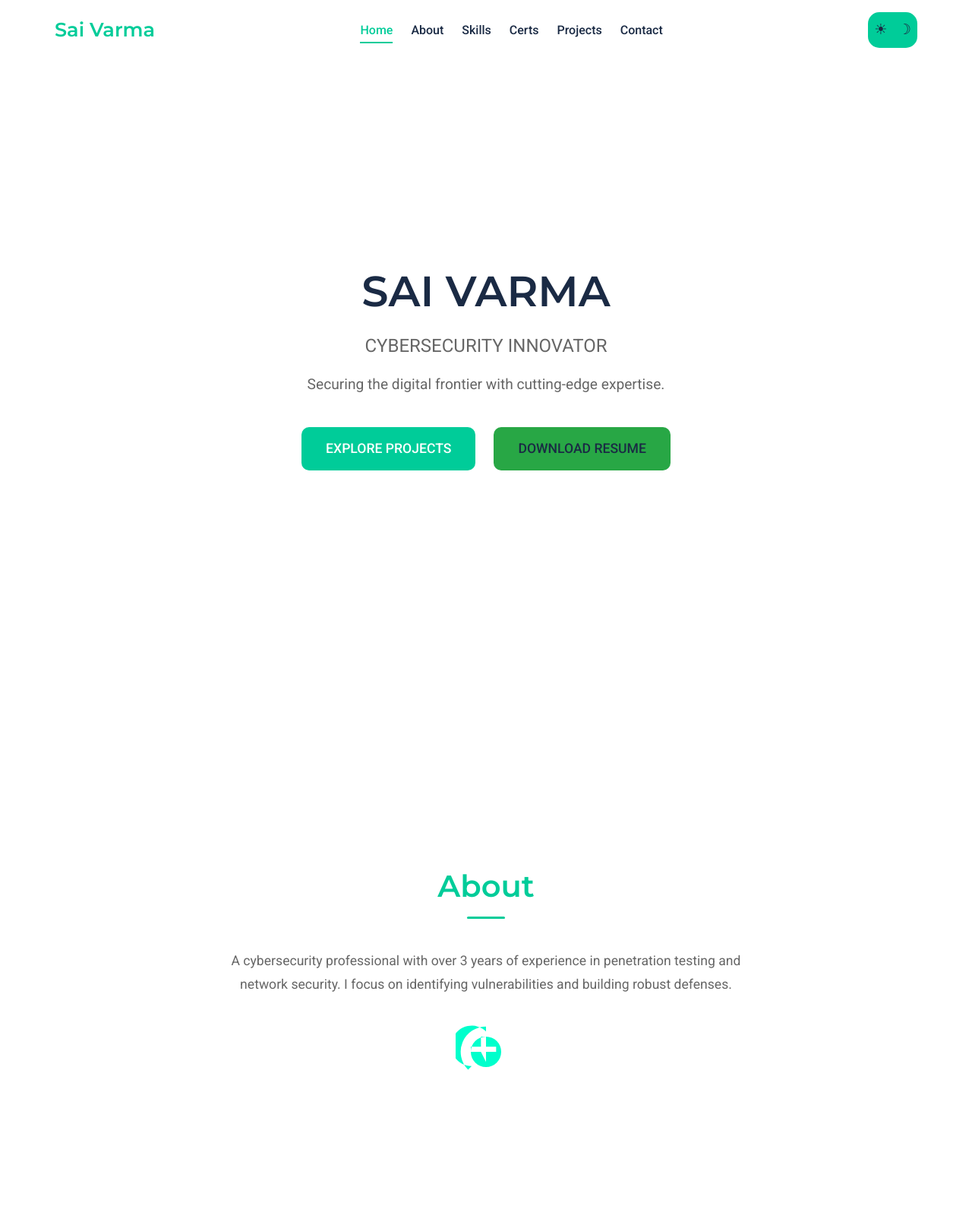
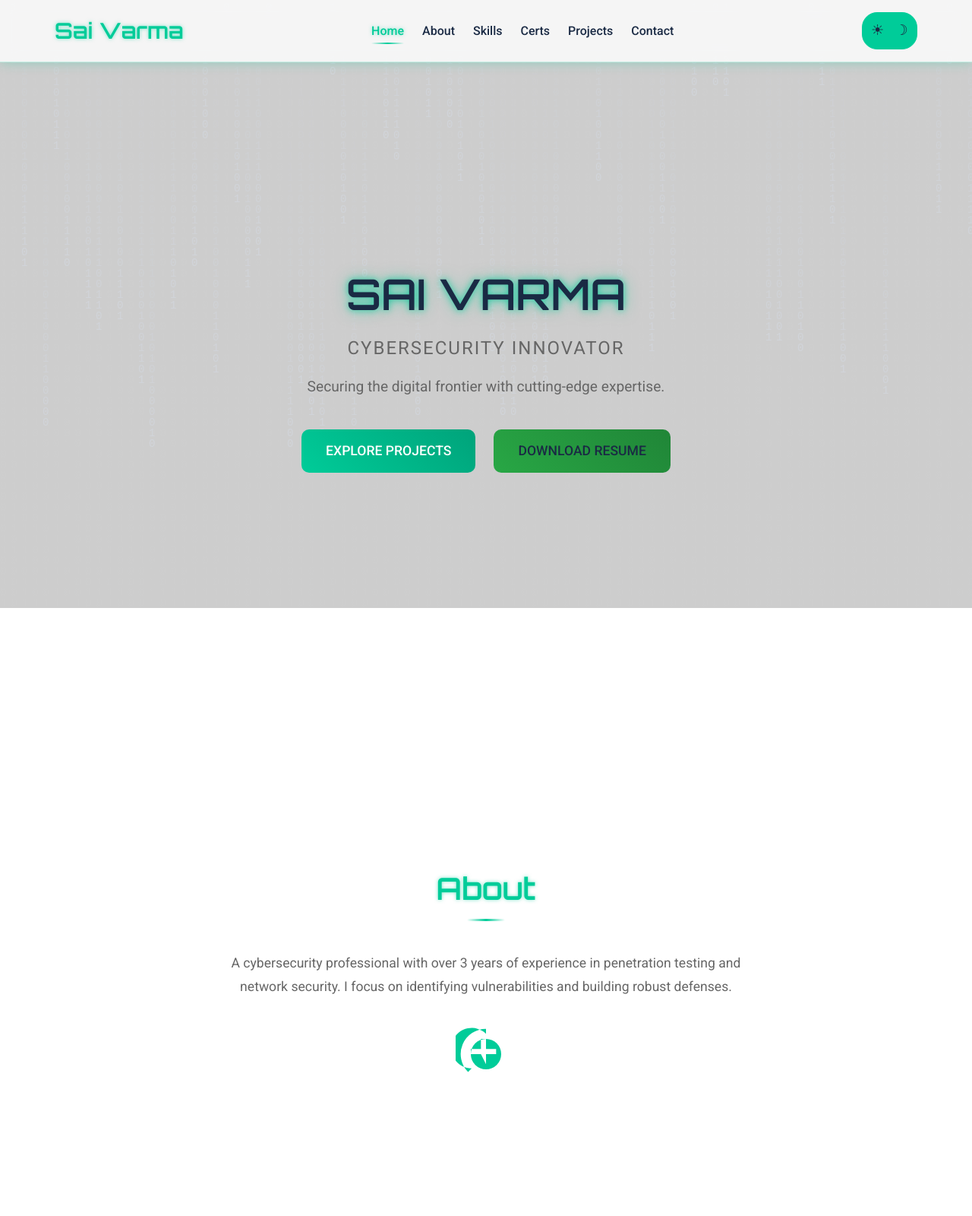
Before and after one commit to saivarmadpr/saivarmadpr.github.io, a website: page index.html in a window 1280 px wide. Shown: the top 1600 px of the page at 76% size. Drawn offline with nearby package versions, Linux system fonts and the light colour scheme.

Commit message:
digital animation added

```diff
--- a/index.html
+++ b/index.html
@@ -9,9 +9,10 @@
     <meta name="author" content="Sai Varma">
     <link rel="icon" type="image/png" href="favicon.png">
     <link rel="stylesheet" href="styles.css">
-    <link href="https://fonts.googleapis.com/css2?family=Roboto:wght@400;500&family=Montserrat:wght@600&display=swap" rel="stylesheet">
+    <link href="https://fonts.googleapis.com/css2?family=Orbitron:wght@600&family=Roboto:wght@400;500&display=swap" rel="stylesheet">
 </head>
 <body>
+    <canvas id="background-canvas"></canvas>
     <header class="header">
         <nav class="nav">
             <div class="nav__brand">Sai Varma</div>
@@ -56,7 +57,7 @@
             <div class="container">
                 <h2 class="section__title">About</h2>
                 <p class="about__description">A cybersecurity professional with over 3 years of experience in penetration testing and network security. I focus on identifying vulnerabilities and building robust defenses.</p>
-                <svg class="cyber-icon" xmlns="http://www.w3.org/2000/svg" viewBox="0 0 24 24" fill="#00ffcc" width="80px" height="80px" aria-label="Cybersecurity icon">
+                <svg class="cyber-icon" xmlns="http://www.w3.org/2000/svg" viewBox="0 0 24 24" fill="currentColor" width="80px" height="80px" aria-label="Cybersecurity icon">
                     <path d="M12 2a10 10 0 00-7.07 17.07l1.41-1.41A8 8 0 1112 4v2zm0 16a6 6 0 100-12 6 6 0 000 12zm-2-6H6v-2h4V6h2v4h4v2h-4v4z"/>
                 </svg>
             </div>
--- a/script.js
+++ b/script.js
@@ -157,4 +157,44 @@ document.addEventListener('DOMContentLoaded', () => {
             localStorage.setItem('theme', 'light');
         }
     });
+
+    // Matrix background effect
+    const canvas = document.getElementById('background-canvas');
+    const ctx = canvas.getContext('2d');
+    canvas.height = window.innerHeight;
+    canvas.width = window.innerWidth;
+
+    const chars = '01';
+    const fontSize = 14;
+    const columns = canvas.width / fontSize;
+    const drops = [];
+
+    for (let x = 0; x < columns; x++) {
+        drops[x] = 1;
+    }
+
+    function draw() {
+        ctx.fillStyle = 'rgba(0, 0, 0, 0.05)';
+        ctx.fillRect(0, 0, canvas.width, canvas.height);
+
+        ctx.fillStyle = document.body.classList.contains('light-mode') ? '#1a2a44' : '#00ffcc';
+        ctx.font = fontSize + 'px monospace';
+
+        for (let i = 0; i < drops.length; i++) {
+            const text = chars.charAt(Math.floor(Math.random() * chars.length));
+            ctx.fillText(text, i * fontSize, drops[i] * fontSize);
+
+            if (drops[i] * fontSize > canvas.height && Math.random() > 0.975) {
+                drops[i] = 0;
+            }
+            drops[i]++;
+        }
+    }
+
+    setInterval(draw, 50);
+
+    window.addEventListener('resize', () => {
+        canvas.height = window.innerHeight;
+        canvas.width = window.innerWidth;
+    });
 });
--- a/styles.css
+++ b/styles.css
@@ -15,6 +15,10 @@
     --border: #333333;
     --btn-primary: #00cc99;
     --btn-secondary: #28a745;
+    --accent-rgb: 0, 255, 204;
+    --background-rgb: 26, 42, 68;
+    --btn-primary-rgb: 0, 204, 153;
+    --btn-secondary-rgb: 40, 167, 69;
 }
 
 body.light-mode {
@@ -27,6 +31,10 @@ body.light-mode {
     --border: #cccccc;
     --btn-primary: #00cc99;
     --btn-secondary: #28a745;
+    --accent-rgb: 0, 204, 153;
+    --background-rgb: 255, 255, 255;
+    --btn-primary-rgb: 0, 204, 153;
+    --btn-secondary-rgb: 40, 167, 69;
 }
 
 body {
@@ -39,22 +47,15 @@ body {
     transition: all 0.3s ease;
 }
 
-body::before,
-body::after {
-    content: '';
+/* Background Canvas */
+#background-canvas {
     position: fixed;
+    top: 0;
+    left: 0;
     width: 100%;
-    height: 20px;
-    background: linear-gradient(to bottom, rgba(var(--accent-rgb), 0.3), transparent);
-    z-index: 1;
-}
-
-body::before {
-    top: 0;
-}
-
-body::after {
-    bottom: 0;
+    height: 100%;
+    z-index: 0;
+    opacity: 0.2;
 }
 
 /* Header */
@@ -63,10 +64,11 @@ body::after {
     top: 0;
     left: 0;
     width: 100%;
-    background: rgba(var(--background-rgb), 0.95);
-    backdrop-filter: blur(5px);
+    background: rgba(var(--background-rgb), 0.8);
+    backdrop-filter: blur(10px);
     z-index: 1000;
-    border-bottom: 1px solid rgba(var(--accent-rgb), 0.1);
+    border-bottom: 1px solid rgba(var(--accent-rgb), 0.2);
+    box-shadow: 0 0 15px rgba(var(--accent-rgb), 0.3);
 }
 
 .nav {
@@ -79,15 +81,16 @@ body::after {
 }
 
 .nav__brand {
-    font-family: 'Montserrat', sans-serif;
-    font-size: 1.6rem;
+    font-family: 'Orbitron', sans-serif;
+    font-size: 1.8rem;
     font-weight: 600;
     color: var(--accent);
-    transition: color 0.3s ease;
+    text-shadow: 0 0 5px rgba(var(--accent-rgb), 0.5);
+    transition: text-shadow 0.3s ease;
 }
 
 .nav__brand:hover {
-    color: color-mix(in srgb, var(--accent) 80%, #000000);
+    text-shadow: 0 0 10px rgba(var(--accent-rgb), 0.8);
 }
 
 .nav__list {
@@ -103,11 +106,12 @@ body::after {
     color: var(--text);
     padding: 0.5rem 0;
     position: relative;
-    transition: color 0.3s ease;
+    transition: color 0.3s ease, text-shadow 0.3s ease;
 }
 
 .nav__link:hover, .nav__link.active {
     color: var(--accent);
+    text-shadow: 0 0 5px rgba(var(--accent-rgb), 0.5);
 }
 
 .nav__link.active::after {
@@ -117,7 +121,7 @@ body::after {
     left: 0;
     width: 100%;
     height: 2px;
-    background: var(--accent);
+    background: linear-gradient(90deg, transparent, var(--accent), transparent);
     transition: width 0.3s ease;
 }
 
@@ -181,29 +185,37 @@ body::after {
     align-items: center;
     gap: 0.5rem;
     cursor: pointer;
-    padding: 0.3rem;
-    border-radius: 15px;
-    background: var(--card-bg);
-    transition: background 0.3s ease;
+    padding: 0.3rem 0.5rem;
+    border-radius: 20px;
+    background: rgba(var(--accent-rgb), 0.1);
+    border: 1px solid rgba(var(--accent-rgb), 0.3);
+    transition: background 0.3s ease, border 0.3s ease;
+}
+
+.theme-toggle__label:hover {
+    background: rgba(var(--accent-rgb), 0.2);
 }
 
 .theme-toggle__input:checked + .theme-toggle__label {
     background: var(--accent);
+    border: 1px solid var(--accent);
 }
 
 .theme-toggle__sun,
 .theme-toggle__moon {
     font-size: 1.2rem;
     padding: 0.2rem;
-    transition: color 0.3s ease;
+    transition: color 0.3s ease, transform 0.3s ease;
 }
 
 .theme-toggle__input:checked ~ .theme-toggle__sun {
-    color: var(--text);
+    color: var(--background);
+    transform: scale(1.1);
 }
 
 .theme-toggle__input:checked ~ .theme-toggle__moon {
     color: var(--background);
+    transform: scale(0.9);
 }
 
 @media (max-width: 768px) {
@@ -248,6 +260,7 @@ body::after {
     display: flex;
     align-items: center;
     justify-content: center;
+    position: relative;
 }
 
 .container {
@@ -258,12 +271,13 @@ body::after {
 }
 
 .section__title {
-    font-family: 'Montserrat', sans-serif;
+    font-family: 'Orbitron', sans-serif;
     font-size: 2.5rem;
     text-align: center;
     margin-bottom: 2.5rem;
     color: var(--accent);
     position: relative;
+    text-shadow: 0 0 5px rgba(var(--accent-rgb), 0.5);
 }
 
 .section__title::after {
@@ -271,7 +285,7 @@ body::after {
     display: block;
     width: 50px;
     height: 3px;
-    background: var(--accent);
+    background: linear-gradient(90deg, transparent, var(--accent), transparent);
     margin: 0.5rem auto 0;
     border-radius: 2px;
 }
@@ -297,11 +311,13 @@ body::after {
 }
 
 .home__title {
-    font-family: 'Montserrat', sans-serif;
+    font-family: 'Orbitron', sans-serif;
     font-size: 3.5rem;
     margin-bottom: 0.5rem;
     color: var(--text);
     text-transform: uppercase;
+    text-shadow: 0 0 10px rgba(var(--accent-rgb), 0.5);
+    animation: neon-flicker 2s infinite alternate;
 }
 
 .home__subtitle {
@@ -310,6 +326,7 @@ body::after {
     color: var(--secondary-text);
     margin-bottom: 1rem;
     text-transform: uppercase;
+    letter-spacing: 2px;
 }
 
 .home__description {
@@ -333,29 +350,46 @@ body::after {
     padding: 0.9rem 2rem;
     border-radius: 10px;
     text-decoration: none;
-    transition: transform 0.3s ease, box-shadow 0.3s ease;
+    transition: transform 0.3s ease, box-shadow 0.3s ease, background 0.3s ease;
     text-transform: uppercase;
     font-size: 1.1rem;
+    position: relative;
+    overflow: hidden;
 }
 
 .btn-primary {
-    background: var(--btn-primary);
+    background: linear-gradient(45deg, var(--btn-primary), color-mix(in srgb, var(--btn-primary) 80%, #000000));
     color: var(--background);
 }
 
 .btn-primary:hover {
     transform: translateY(-3px);
-    box-shadow: 0 5px 15px rgba(var(--btn-primary-rgb), 0.4);
+    box-shadow: 0 5px 15px rgba(var(--btn-primary-rgb), 0.5);
 }
 
 .btn-secondary {
-    background: var(--btn-secondary);
+    background: linear-gradient(45deg, var(--btn-secondary), color-mix(in srgb, var(--btn-secondary) 80%, #000000));
     color: var(--text);
 }
 
 .btn-secondary:hover {
     transform: translateY(-3px);
-    box-shadow: 0 5px 15px rgba(var(--btn-secondary-rgb), 0.4);
+    box-shadow: 0 5px 15px rgba(var(--btn-secondary-rgb), 0.5);
+}
+
+.btn::before {
+    content: '';
+    position: absolute;
+    top: 0;
+    left: -100%;
+    width: 100%;
+    height: 100%;
+    background: linear-gradient(90deg, transparent, rgba(255, 255, 255, 0.3), transparent);
+    transition: left 0.5s ease;
+}
+
+.btn:hover::before {
+    left: 100%;
 }
 
 /* About */
@@ -372,11 +406,13 @@ body::after {
 .cyber-icon {
     display: block;
     margin: 0 auto;
-    transition: transform 0.3s ease;
+    transition: transform 0.3s ease, filter 0.3s ease;
+    color: var(--accent);
 }
 
 .cyber-icon:hover {
     transform: rotate(15deg) scale(1.1);
+    filter: drop-shadow(0 0 10px var(--accent));
 }
 
 /* Skills */
@@ -388,23 +424,27 @@ body::after {
 }
 
 .skills__card {
-    background: var(--card-bg);
+    background: rgba(var(--card-bg-rgb, 34, 34, 34), 0.8);
+    backdrop-filter: blur(10px);
     padding: 1.5rem;
     border-radius: 8px;
     text-align: center;
-    transition: transform 0.3s ease, box-shadow 0.3s ease;
+    border: 1px solid rgba(var(--accent-rgb), 0.2);
+    transition: transform 0.3s ease, box-shadow 0.3s ease, border 0.3s ease;
 }
 
 .skills__card:hover {
     transform: translateY(-5px);
-    box-shadow: 0 4px 15px rgba(var(--accent-rgb), 0.1);
+    box-shadow: 0 0 20px rgba(var(--accent-rgb), 0.3);
+    border: 1px solid var(--accent);
 }
 
 .skills__card-title {
-    font-family: 'Montserrat', sans-serif;
+    font-family: 'Orbitron', sans-serif;
     font-size: 1.3rem;
     margin-bottom: 1rem;
     color: var(--accent);
+    text-shadow: 0 0 5px rgba(var(--accent-rgb), 0.3);
 }
 
 .skills__list {
@@ -459,23 +499,27 @@ body::after {
 }
 
 .certifications__card {
-    background: var(--card-bg);
+    background: rgba(var(--card-bg-rgb, 34, 34, 34), 0.8);
+    backdrop-filter: blur(10px);
     padding: 1.5rem;
     border-radius: 8px;
     text-align: center;
-    transition: transform 0.3s ease, box-shadow 0.3s ease;
+    border: 1px solid rgba(var(--accent-rgb), 0.2);
+    transition: transform 0.3s ease, box-shadow 0.3s ease, border 0.3s ease;
 }
 
 .certifications__card:hover {
     transform: translateY(-5px);
-    box-shadow: 0 4px 15px rgba(var(--accent-rgb), 0.1);
+    box-shadow: 0 0 20px rgba(var(--accent-rgb), 0.3);
+    border: 1px solid var(--accent);
 }
 
 .certifications__title {
-    font-family: 'Montserrat', sans-serif;
+    font-family: 'Orbitron', sans-serif;
     font-size: 1.3rem;
     margin-bottom: 0.5rem;
     color: var(--accent);
+    text-shadow: 0 0 5px rgba(var(--accent-rgb), 0.3);
 }
 
 .certifications__details {
@@ -493,17 +537,20 @@ body::after {
 }
 
 .project__card {
-    background: var(--card-bg);
+    background: rgba(var(--card-bg-rgb, 34, 34, 34), 0.8);
+    backdrop-filter: blur(10px);
     padding: 1.5rem;
     border-radius: 8px;
     text-align: center;
-    transition: transform 0.3s ease, box-shadow 0.3s ease;
+    border: 1px solid rgba(var(--accent-rgb), 0.2);
+    transition: transform 0.3s ease, box-shadow 0.3s ease, border 0.3s ease;
     cursor: pointer;
 }
 
 .project__card:hover {
     transform: translateY(-5px);
-    box-shadow: 0 4px 15px rgba(var(--accent-rgb), 0.2);
+    box-shadow: 0 0 20px rgba(var(--accent-rgb), 0.3);
+    border: 1px solid var(--accent);
 }
 
 .project__img {
@@ -512,18 +559,20 @@ body::after {
     object-fit: cover;
     border-radius: 5px;
     margin-bottom: 1rem;
-    transition: opacity 0.3s ease;
+    transition: opacity 0.3s ease, transform 0.3s ease;
 }
 
 .project__card:hover .project__img {
     opacity: 0.9;
+    transform: scale(1.02);
 }
 
 .project__title {
-    font-family: 'Montserrat', sans-serif;
+    font-family: 'Orbitron', sans-serif;
     font-size: 1.3rem;
     margin-bottom: 0.5rem;
     color: var(--accent);
+    text-shadow: 0 0 5px rgba(var(--accent-rgb), 0.3);
 }
 
 .project__description {
@@ -537,16 +586,16 @@ body::after {
     font-family: 'Roboto', sans-serif;
     display: inline-block;
     padding: 0.5rem 1rem;
-    background: var(--accent);
+    background: linear-gradient(45deg, var(--accent), color-mix(in srgb, var(--accent) 80%, #000000));
     color: var(--background);
     text-decoration: none;
     border-radius: 5px;
-    transition: background-color 0.3s ease, transform 0.2s ease;
+    transition: background-color 0.3s ease, transform 0.2s ease, box-shadow 0.3s ease;
 }
 
 .project__btn:hover {
-    background: color-mix(in srgb, var(--accent) 80%, #000000);
     transform: translateY(-2px);
+    box-shadow: 0 0 10px rgba(var(--accent-rgb), 0.5);
 }
 
 /* Contact */
@@ -600,11 +649,12 @@ body::after {
     font-family: 'Roboto', sans-serif;
     color: var(--accent);
     text-decoration: none;
-    transition: color 0.3s ease;
+    transition: color 0.3s ease, text-shadow 0.3s ease;
 }
 
 .contact__info a:hover {
-    color: color-mix(in srgb, var(--accent) 80%, #000000);
+    color: var(--accent);
+    text-shadow: 0 0 5px rgba(var(--accent-rgb), 0.5);
 }
 
 /* Modal */
@@ -622,13 +672,14 @@ body::after {
 }
 
 .modal__content {
-    background: var(--card-bg);
+    background: rgba(var(--card-bg-rgb, 34, 34, 34), 0.8);
+    backdrop-filter: blur(10px);
     padding: 2rem;
     border-radius: 8px;
     max-width: 500px;
     text-align: center;
-    position: relative;
-    box-shadow: 0 4px 15px rgba(0, 0, 0, 0.3);
+    border: 1px solid rgba(var(--accent-rgb), 0.2);
+    box-shadow: 0 0 20px rgba(var(--accent-rgb), 0.3);
 }
 
 .modal__close {
@@ -638,18 +689,20 @@ body::after {
     font-size: 1.5rem;
     cursor: pointer;
     color: var(--text);
-    transition: color 0.3s ease;
+    transition: color 0.3s ease, text-shadow 0.3s ease;
 }
 
 .modal__close:hover {
     color: var(--accent);
+    text-shadow: 0 0 5px rgba(var(--accent-rgb), 0.5);
 }
 
 .modal__title {
-    font-family: 'Montserrat', sans-serif;
+    font-family: 'Orbitron', sans-serif;
     font-size: 1.5rem;
     margin-bottom: 1rem;
     color: var(--accent);
+    text-shadow: 0 0 5px rgba(var(--accent-rgb), 0.3);
 }
 
 .modal__description {
@@ -672,10 +725,12 @@ body::after {
 
 /* Footer */
 .footer {
-    background: var(--card-bg);
+    background: rgba(var(--card-bg-rgb, 34, 34, 34), 0.8);
+    backdrop-filter: blur(10px);
     text-align: center;
     padding: 1.5rem;
     color: var(--secondary-text);
+    border-top: 1px solid rgba(var(--accent-rgb), 0.2);
 }
 
 /* Responsive Design */
@@ -711,6 +766,12 @@ body::after {
 }
 
 /* Animations */
+@keyframes neon-flicker {
+    0% { text-shadow: 0 0 5px rgba(var(--accent-rgb), 0.5); }
+    50% { text-shadow: 0 0 10px rgba(var(--accent-rgb), 0.8), 0 0 20px rgba(var(--accent-rgb), 0.5); }
+    100% { text-shadow: 0 0 5px rgba(var(--accent-rgb), 0.5); }
+}
+
 .section {
     opacity: 0;
     transform: translateY(30px);
```
